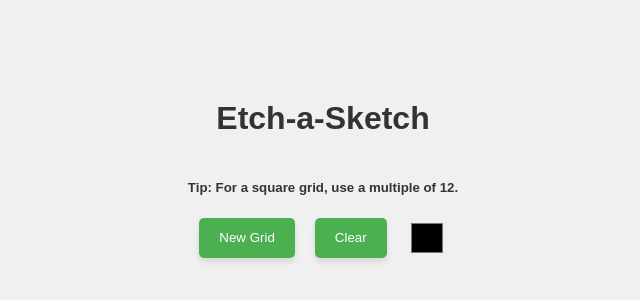
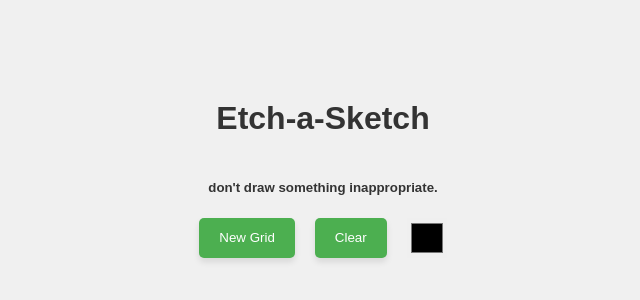
Before and after one commit to Gd2r/etch-a-sketch, a plain HTML site: page index.html in a window 1280 px wide. Shown: the part 222-522 px from the top of the page, 317-957 px from the left. Drawn offline with Linux system fonts and the light colour scheme.

Commit message:
Changed everything from UI/JS

```diff
--- a/index.html
+++ b/index.html
@@ -8,7 +8,7 @@
 </head>
 <body>
   <h1>Etch-a-Sketch</h1>
-  <h5>Tip: For a square grid, use a multiple of 12.</h5>
+  <h5>don't draw something inappropriate.</h5>
   <div id="buttons">
     <button onclick="makegrid()">New Grid</button>
     <button onclick="resetgrid()">Clear</button>
```
